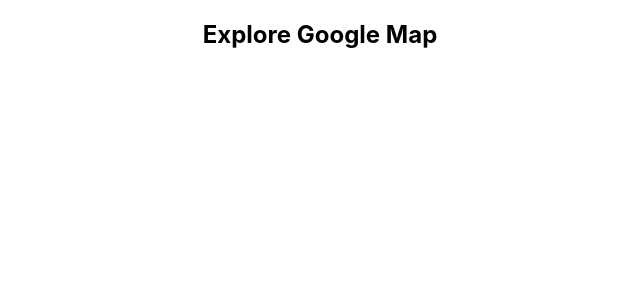
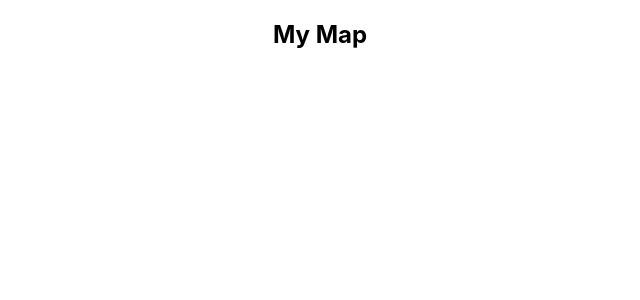
Before and after one commit to emonShimoul/explore-google-map-react, a React (Create React App) app: page / in a window 1280 px wide. Shown: the top 300 px of the page, without its empty margins (320-960 px from the left). Built offline with nearby package versions, Linux system fonts and the light colour scheme.

Commit message:
added map components

```diff
--- a/package.json
+++ b/package.json
@@ -3,6 +3,7 @@
   "version": "0.1.0",
   "private": true,
   "dependencies": {
+    "@react-google-maps/api": "^2.12.0",
     "@testing-library/jest-dom": "^5.16.4",
     "@testing-library/react": "^13.3.0",
     "@testing-library/user-event": "^13.5.0",
--- a/src/App.js
+++ b/src/App.js
@@ -1,9 +1,10 @@
 import './App.css';
+import Map from './components/Map';
 
 function App() {
   return (
     <div className="App">
-      <h2>Explore Google Map</h2>
+      <Map></Map>
     </div>
   );
 }
--- /dev/null
+++ b/src/components/Map.js
@@ -0,0 +1,11 @@
+import React from 'react';
+
+const Map = () => {
+    return (
+        <div>
+            <h2>My Map</h2>
+        </div>
+    );
+};
+
+export default Map;
```
Also changed, not shown: 1 other file (tests, documents, lock files or other folders).
